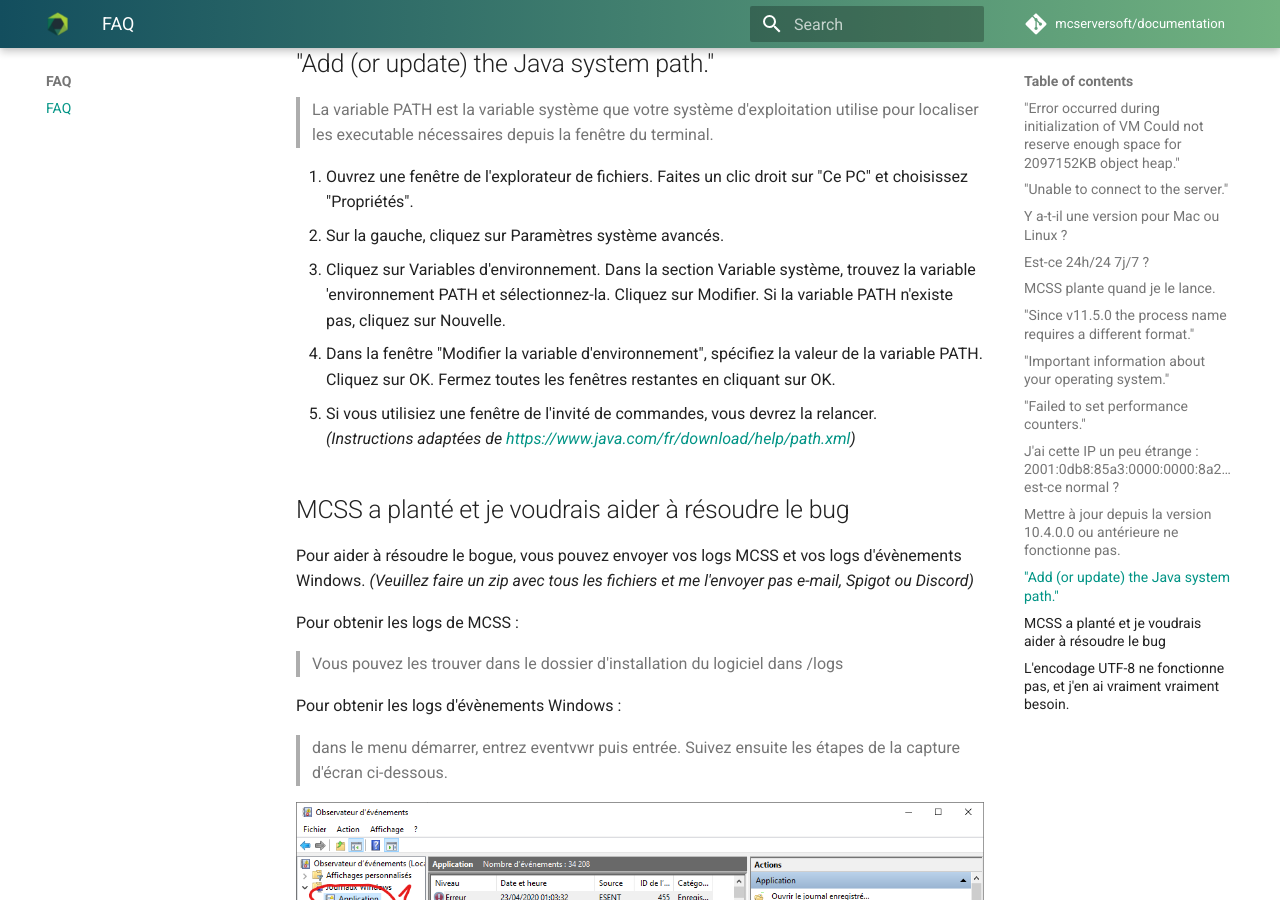
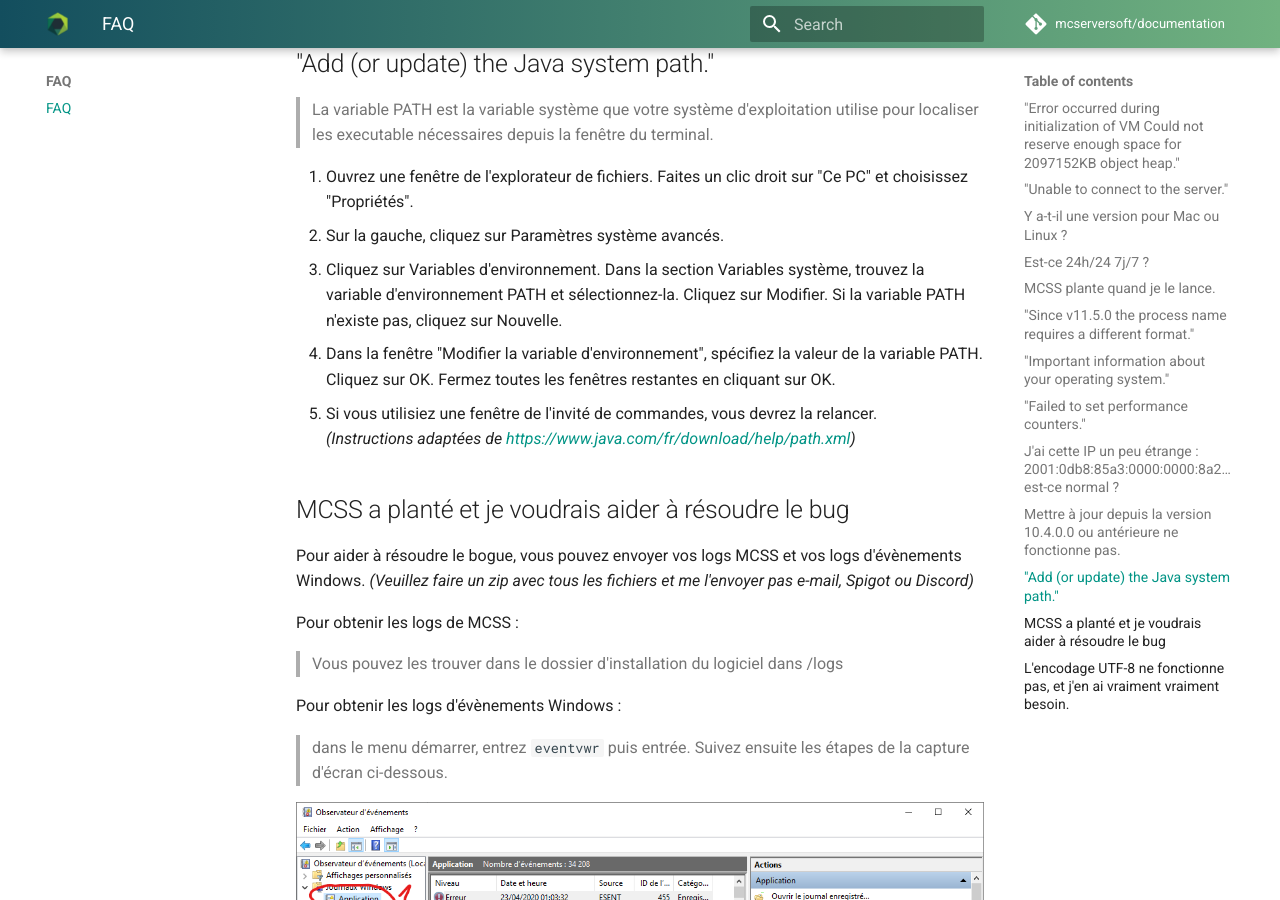
Before and after one commit to mcserversoft/documentation, an MkDocs documentation site: the page built from docs/faq.md, in a window 1280 px wide and 900 px high, scrolled down 3891 px. Built offline with MkDocs 1.6.1 and Material for MkDocs 9.7.7, drawn with Linux system fonts in a browser that asks for light colours; comment, search, counter and statistics services are not loaded.

Commit message:
Update faq.md

```diff
--- a/docs/faq.md
+++ b/docs/faq.md
@@ -126,7 +126,7 @@
 
 1. Ouvrez une fenêtre de l'explorateur de fichiers. Faites un clic droit sur "Ce PC" et choisissez "Propriétés".
 2.  Sur la gauche, cliquez sur Paramètres système avancés.
-3. Cliquez sur Variables d'environnement. Dans la section Variable système, trouvez la variable 'environnement PATH et sélectionnez-la. Cliquez sur Modifier. Si la variable PATH n'existe pas, cliquez sur Nouvelle.
+3. Cliquez sur Variables d'environnement. Dans la section Variables système, trouvez la variable d'environnement PATH et sélectionnez-la. Cliquez sur Modifier. Si la variable PATH n'existe pas, cliquez sur Nouvelle.
 4. Dans la fenêtre "Modifier la variable d'environnement", spécifiez la valeur de la variable PATH. Cliquez sur OK. Fermez toutes les fenêtres restantes en cliquant sur OK.
 5. Si vous utilisiez une fenêtre de l'invité de commandes, vous devrez la relancer.
 <br>*(Instructions adaptées de <https://www.java.com/fr/download/help/path.xml>)*
@@ -142,7 +142,7 @@
 > Vous pouvez les trouver dans le dossier d'installation du logiciel dans /logs
 
 Pour obtenir les logs d'évènements Windows :
-> dans le menu démarrer, entrez eventvwr puis entrée.
+> dans le menu démarrer, entrez `eventvwr` puis entrée.
 Suivez ensuite les étapes de la capture d'écran ci-dessous.
 
 ![Screenshot of the event viewer](assets/screenshots/event_viewer.png)
```
